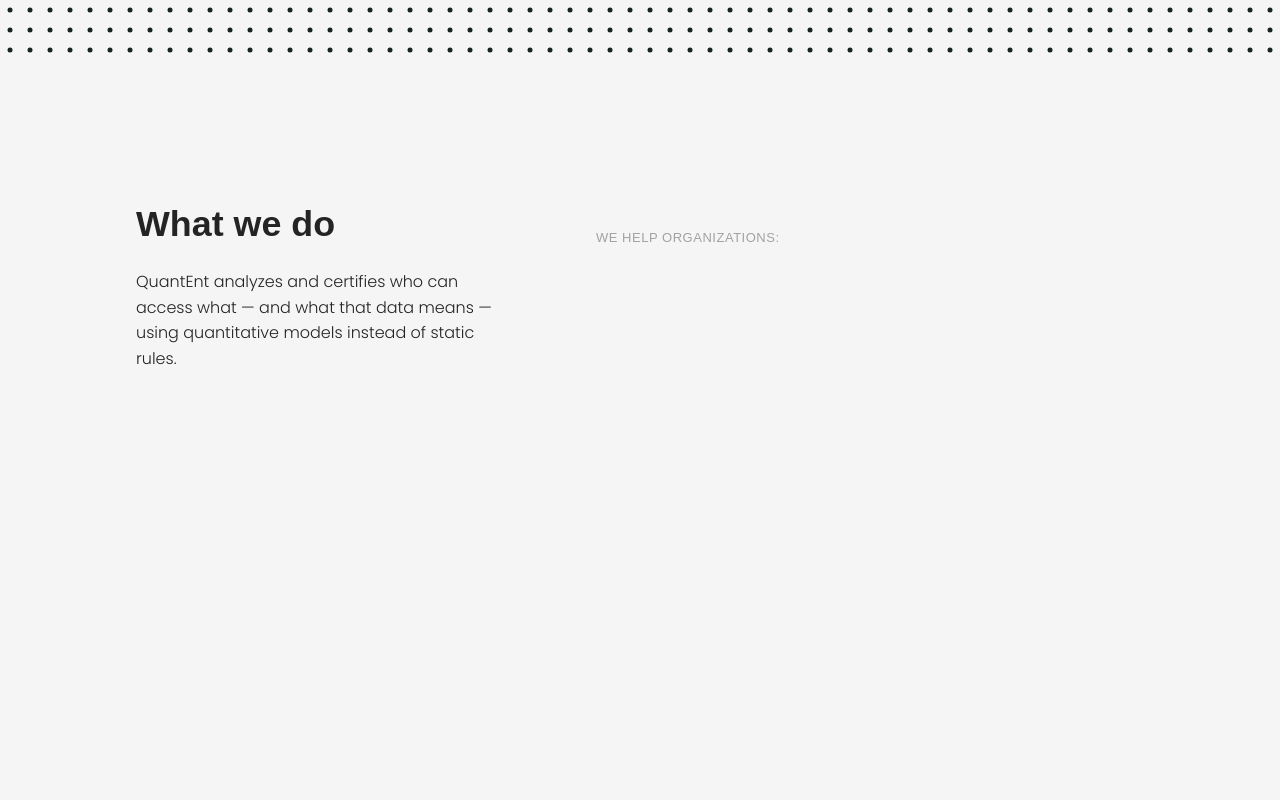
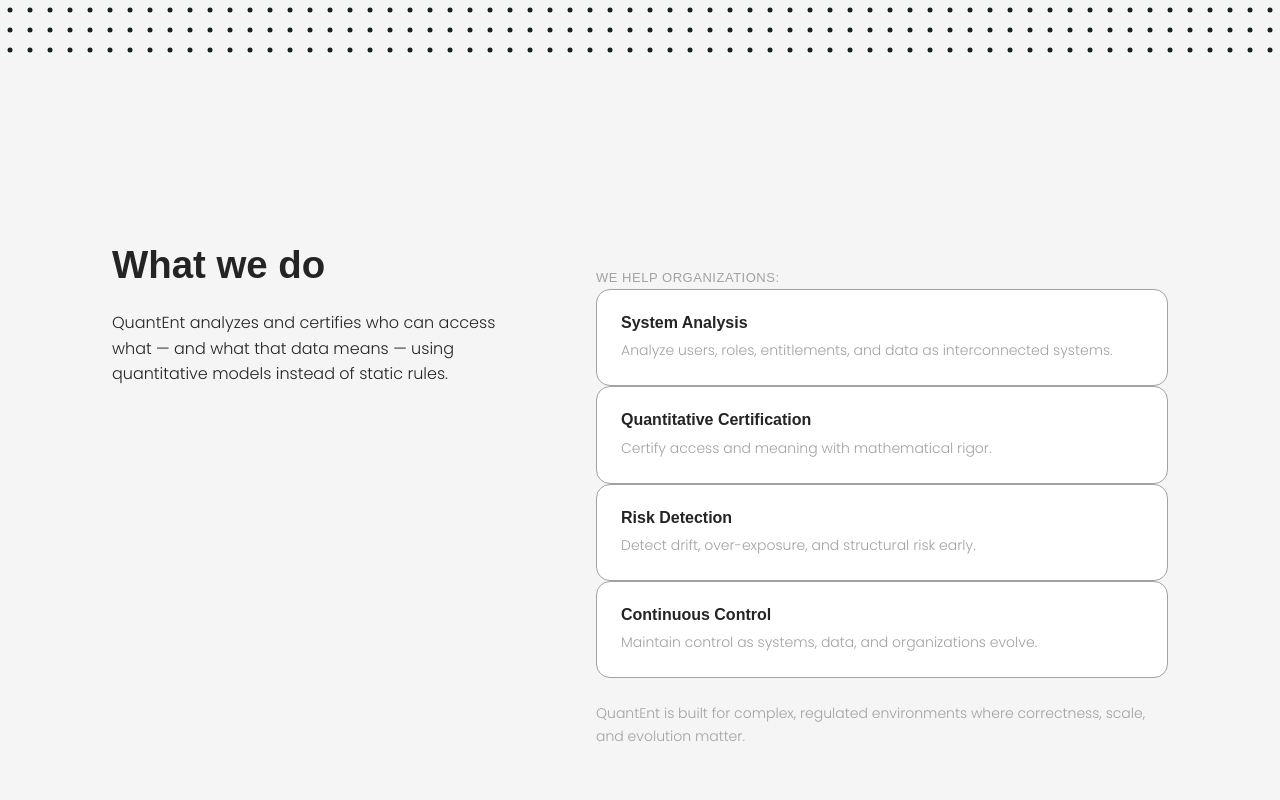
Before and after one commit to quantent-web/quantent-web, a Next.js app: page / in a window 1280 px wide. Shown: the part 740-1540 px from the top of the page. Built offline with nearby package versions, Linux system fonts and the light colour scheme; a web font is replaced by a local one.

Commit message:
refactor(home): simplify sticky split css layout

```diff
--- a/app/components/StickySplitBlock/StickySplitBlock.module.css
+++ b/app/components/StickySplitBlock/StickySplitBlock.module.css
@@ -1,73 +1,39 @@
 .block {
   width: 100%;
-  overflow: visible;
-  overflow-x: clip;
 }
 
 .chapter {
   display: grid;
-  grid-template-columns: minmax(280px, 420px) minmax(0, 1fr);
-  gap: var(--space-8, 32px);
+  grid-template-columns: minmax(280px, 420px) 1fr;
+  gap: 64px;
+  min-height: 100vh;
+  padding: 120px 0;
   align-items: start;
-  overflow: visible;
-  overflow-x: clip;
-  padding-block: clamp(56px, 10vh, 120px);
-  min-height: calc((var(--beats, 3) * 60svh) + 40svh);
 }
 
 .left {
   position: relative;
-  overflow: visible;
-  align-self: start;
 }
 
 .sticky {
   position: sticky;
-  top: calc(var(--nav-h, 64px) + 24px);
-  padding-inline: clamp(16px, 2vw, 24px);
+  top: calc(var(--nav-h, 64px) + 40px);
 }
 
 .right {
-  min-width: 0;
-  overflow: visible;
-  overflow-x: clip;
-}
-
-.stack {
   display: flex;
   flex-direction: column;
-  align-items: stretch;
-  width: 100%;
-  gap: clamp(18px, 4vh, 40px);
-}
-
-.beat {
-  width: 100%;
-  min-height: clamp(140px, 28svh, 360px);
-  display: flex;
-  align-items: flex-start;
-}
-
-.beat > * {
-  width: 100%;
-  height: auto !important;
-  min-height: 0 !important;
-  flex: 0 0 auto !important;
-  align-self: flex-start;
-}
-
-.eyebrow {
-  margin: 0 0 var(--space-3, 12px);
+  gap: 32px;
 }
 
 .h2 {
   margin: 0;
-  font-size: clamp(1.75rem, 2.8vw, 2.5rem);
-  line-height: 1.15;
+  font-size: clamp(2rem, 3vw, 3rem);
+  line-height: 1.1;
 }
 
 .intro {
-  margin: var(--space-5, 24px) 0 0;
+  margin-top: 24px;
 }
 
 @media (max-width: 900px) {
@@ -78,10 +44,5 @@
 
   .sticky {
     position: static;
-    padding-inline: 0;
-  }
-
-  .beat {
-    min-height: auto;
   }
 }
```
